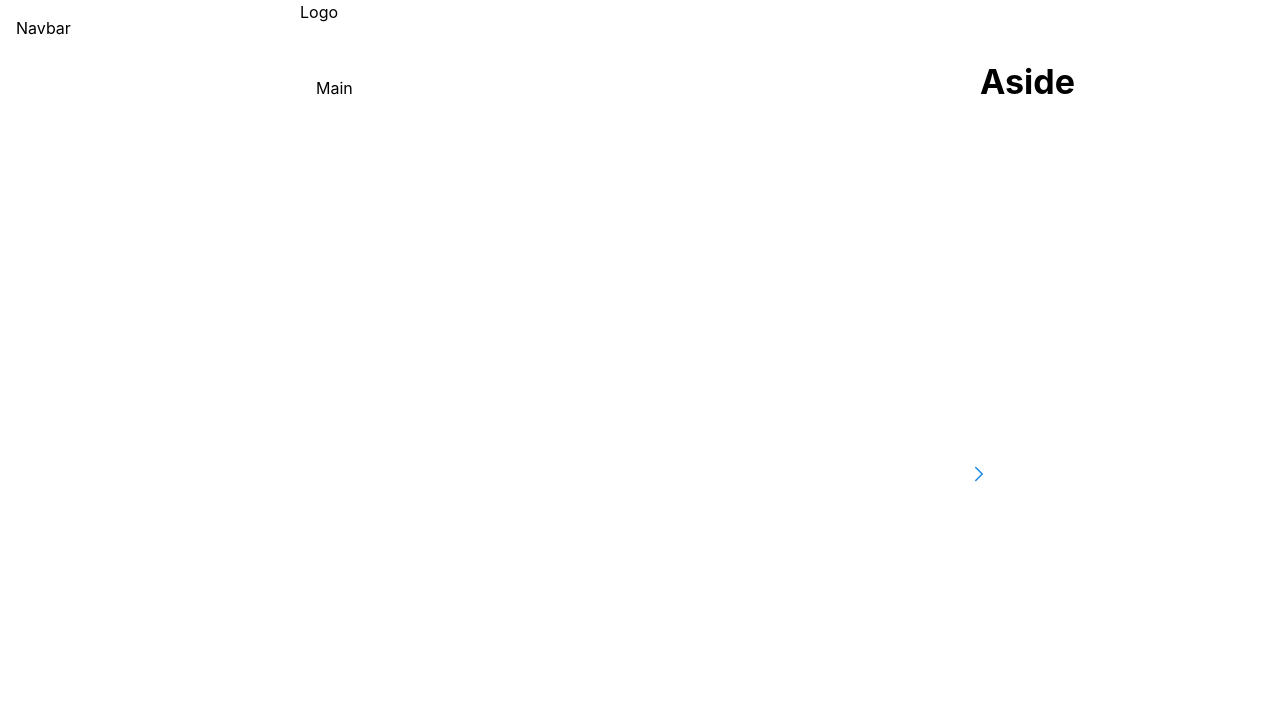
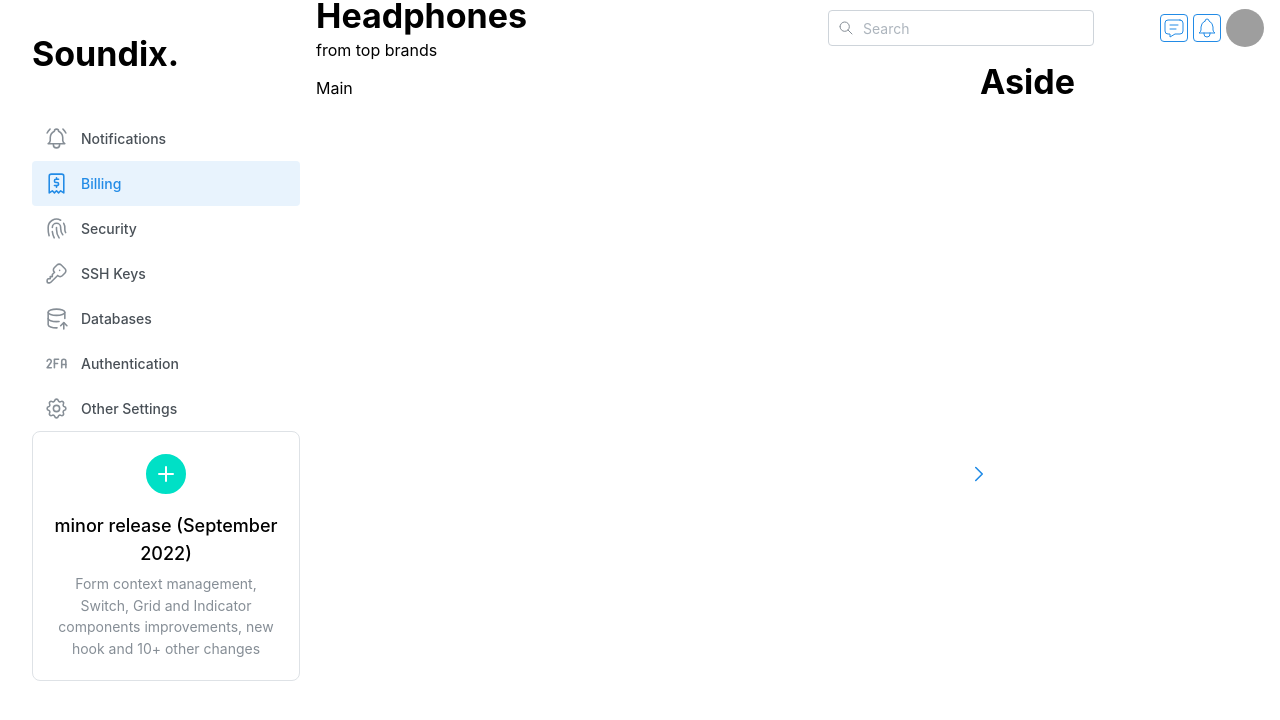
Before and after one commit to Majid-Arab/soundix, a React (Vite) app: page / in a window 1280 px wide. Shown: the top 720 px of the page. Built offline with nearby package versions, Linux system fonts and the light colour scheme; grey boxes are pictures that could not be loaded.

Commit message:
created header and navbar

```diff
--- /dev/null
+++ b/src/components/Header/Header.module.css
@@ -0,0 +1,29 @@
+.header {
+  height: rem(56px);
+  margin-bottom: rem(120px);
+  background-color: var(--mantine-color-body);
+  padding-left: var(--mantine-spacing-md);
+  padding-right: var(--mantine-spacing-md);
+}
+
+.inner {
+  height: rem(56px);
+  display: flex;
+  justify-content: space-between;
+  align-items: center;
+}
+
+.link {
+  display: block;
+  line-height: 1;
+  padding: rem(8px) rem(12px);
+  border-radius: var(--mantine-radius-sm);
+  text-decoration: none;
+  color: light-dark(var(--mantine-color-gray-7), var(--mantine-color-dark-0));
+  font-size: var(--mantine-font-size-sm);
+  font-weight: 500;
+
+  @mixin hover {
+    background-color: light-dark(var(--mantine-color-gray-0), var(--mantine-color-dark-6));
+  }
+}
--- /dev/null
+++ b/src/components/Header/Header.tsx
@@ -0,0 +1,54 @@
+import {
+  Autocomplete,
+  Group,
+  Burger,
+  rem,
+  Avatar,
+  ActionIcon,
+  Title,
+  Text,
+  Box,
+} from '@mantine/core';
+import { useDisclosure } from '@mantine/hooks';
+import { IconBell, IconMessage, IconSearch } from '@tabler/icons-react';
+import classes from './Header.module.css';
+
+export function HeaderSimple() {
+  const [opened, { toggle }] = useDisclosure(false);
+
+  return (
+    <header className={classes.header}>
+      <div className={classes.inner}>
+        <Group>
+          <Burger opened={opened} onClick={toggle} size="sm" hiddenFrom="sm" />
+          <Box>
+            <Title>Headphones</Title>
+            <Text>from top brands</Text>
+          </Box>
+        </Group>
+
+        <Group>
+          <Autocomplete
+            className={classes.search}
+            placeholder="Search"
+            leftSection={<IconSearch style={{ width: rem(16), height: rem(16) }} stroke={1.5} />}
+            data={['React', 'Angular', 'Vue', 'Next.js', 'Riot.js', 'Svelte', 'Blitz.js']}
+            visibleFrom="xs"
+          />
+          <Group ml={50} gap={5} className={classes.links} visibleFrom="sm">
+            <ActionIcon variant="outline">
+              <IconMessage stroke={1} />
+            </ActionIcon>
+            <ActionIcon variant="outline">
+              <IconBell stroke={1} />
+            </ActionIcon>
+            <Avatar
+              radius="xl"
+              src="https://raw.githubusercontent.com/mantinedev/mantine/master/.demo/avatars/avatar-5.png"
+            />
+          </Group>
+        </Group>
+      </div>
+    </header>
+  );
+}
--- /dev/null
+++ b/src/components/Sidebar/SidebarSimple.module.css
@@ -0,0 +1,63 @@
+.navbar {
+  height: 100%;
+  width: rem(300px);
+  padding: var(--mantine-spacing-md);
+  display: flex;
+  flex-direction: column;
+}
+
+.navbarMain {
+  flex: 1;
+}
+
+.header {
+  padding-bottom: var(--mantine-spacing-md);
+  margin-bottom: calc(var(--mantine-spacing-md) * 1.5);
+}
+
+.card {
+  display: flex;
+  justify-content: center;
+  align-items: center;
+  flex-direction: column;
+  text-align: center;
+}
+
+.link {
+  display: flex;
+  align-items: center;
+  text-decoration: none;
+  font-size: var(--mantine-font-size-sm);
+  color: light-dark(var(--mantine-color-gray-7), var(--mantine-color-dark-1));
+  padding: var(--mantine-spacing-xs) var(--mantine-spacing-sm);
+  border-radius: var(--mantine-radius-sm);
+  font-weight: 500;
+
+  @mixin hover {
+    background-color: light-dark(var(--mantine-color-gray-0), var(--mantine-color-dark-6));
+    color: light-dark(var(--mantine-color-black), var(--mantine-color-white));
+
+    .linkIcon {
+      color: light-dark(var(--mantine-color-black), var(--mantine-color-white));
+    }
+  }
+
+  &[data-active] {
+    &,
+    &:hover {
+      background-color: var(--mantine-color-blue-light);
+      color: var(--mantine-color-blue-light-color);
+
+      .linkIcon {
+        color: var(--mantine-color-blue-light-color);
+      }
+    }
+  }
+}
+
+.linkIcon {
+  color: light-dark(var(--mantine-color-gray-6), var(--mantine-color-dark-2));
+  margin-right: var(--mantine-spacing-sm);
+  width: rem(25px);
+  height: rem(25px);
+}
--- /dev/null
+++ b/src/components/Sidebar/SidebarSimple.tsx
@@ -0,0 +1,71 @@
+import { useState } from 'react';
+import { ActionIcon, Card, Group, Title, Text } from '@mantine/core';
+import {
+  IconBellRinging,
+  IconFingerprint,
+  IconKey,
+  IconSettings,
+  Icon2fa,
+  IconDatabaseImport,
+  IconReceipt2,
+  IconPlus,
+} from '@tabler/icons-react';
+import classes from './SidebarSimple.module.css';
+
+const data = [
+  { link: '', label: 'Notifications', icon: IconBellRinging },
+  { link: '', label: 'Billing', icon: IconReceipt2 },
+  { link: '', label: 'Security', icon: IconFingerprint },
+  { link: '', label: 'SSH Keys', icon: IconKey },
+  { link: '', label: 'Databases', icon: IconDatabaseImport },
+  { link: '', label: 'Authentication', icon: Icon2fa },
+  { link: '', label: 'Other Settings', icon: IconSettings },
+];
+
+export function NavbarSimple() {
+  const [active, setActive] = useState('Billing');
+
+  const links = data.map((item) => (
+    <>
+      <a
+        className={classes.link}
+        data-active={item.label === active || undefined}
+        href={item.link}
+        key={item.label}
+        onClick={(event) => {
+          event.preventDefault();
+          setActive(item.label);
+        }}
+      >
+        <item.icon className={classes.linkIcon} stroke={1.5} />
+        <span>{item.label}</span>
+      </a>
+    </>
+  ));
+
+  return (
+    <nav className={classes.navbar}>
+      <div className={classes.navbarMain}>
+        <Group className={classes.header} justify="space-between">
+          <Title>Soundix.</Title>
+        </Group>
+        {links}
+        <Card withBorder padding="lg" radius="md" className={classes.card}>
+          <Group justify="space-between">
+            <ActionIcon radius="xl" color="#00E0C6" style={{ border: '2px solid' }} p={5} size="xl">
+              <IconPlus />
+            </ActionIcon>
+          </Group>
+
+          <Text fz="lg" fw={500} mt="md">
+            minor release (September 2022)
+          </Text>
+          <Text fz="sm" c="dimmed" mt={5}>
+            Form context management, Switch, Grid and Indicator components improvements, new hook
+            and 10+ other changes
+          </Text>
+        </Card>
+      </div>
+    </nav>
+  );
+}
--- a/src/pages/Layout.page.tsx
+++ b/src/pages/Layout.page.tsx
@@ -1,6 +1,8 @@
 import { ActionIcon, AppShell, Box, Burger, Title } from '@mantine/core';
 import { useDisclosure } from '@mantine/hooks';
 import { IconChevronLeft, IconChevronRight } from '@tabler/icons-react';
+import { HeaderSimple } from '@/components/Header/Header';
+import { NavbarSimple } from '@/components/Sidebar/SidebarSimple';
 
 const HEADER_HEIGHT = 60;
 export function HomePage() {
@@ -21,10 +23,12 @@ export function HomePage() {
     >
       <AppShell.Header>
         <Burger opened={opened} onClick={toggle} hiddenFrom="sm" size="sm" />
-        <div>Logo</div>
+        <HeaderSimple />
       </AppShell.Header>
 
-      <AppShell.Navbar p="md">Navbar</AppShell.Navbar>
+      <AppShell.Navbar p="md">
+        <NavbarSimple />
+      </AppShell.Navbar>
 
       <AppShell.Main>
         <Box
```
